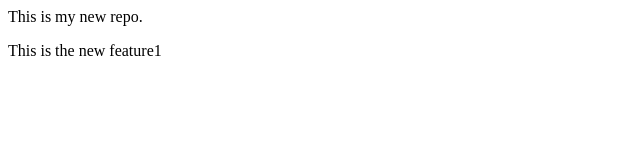
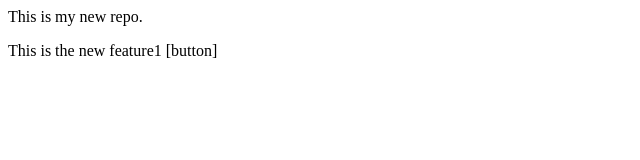
Before and after one commit to Vansham-Shah/localrepo, a plain HTML site: page index.html in a window 1280 px wide. Shown: the full height of the page, 0-640 px from the left. Drawn offline with Linux system fonts and the light colour scheme.

Commit message:
Added feature button

```diff
--- a/index.html
+++ b/index.html
@@ -1,2 +1,2 @@
 <p>This is my new repo.</p>
-<p> This is the new feature1 </p>
+<p> This is the new feature1 [button] </p>
```
